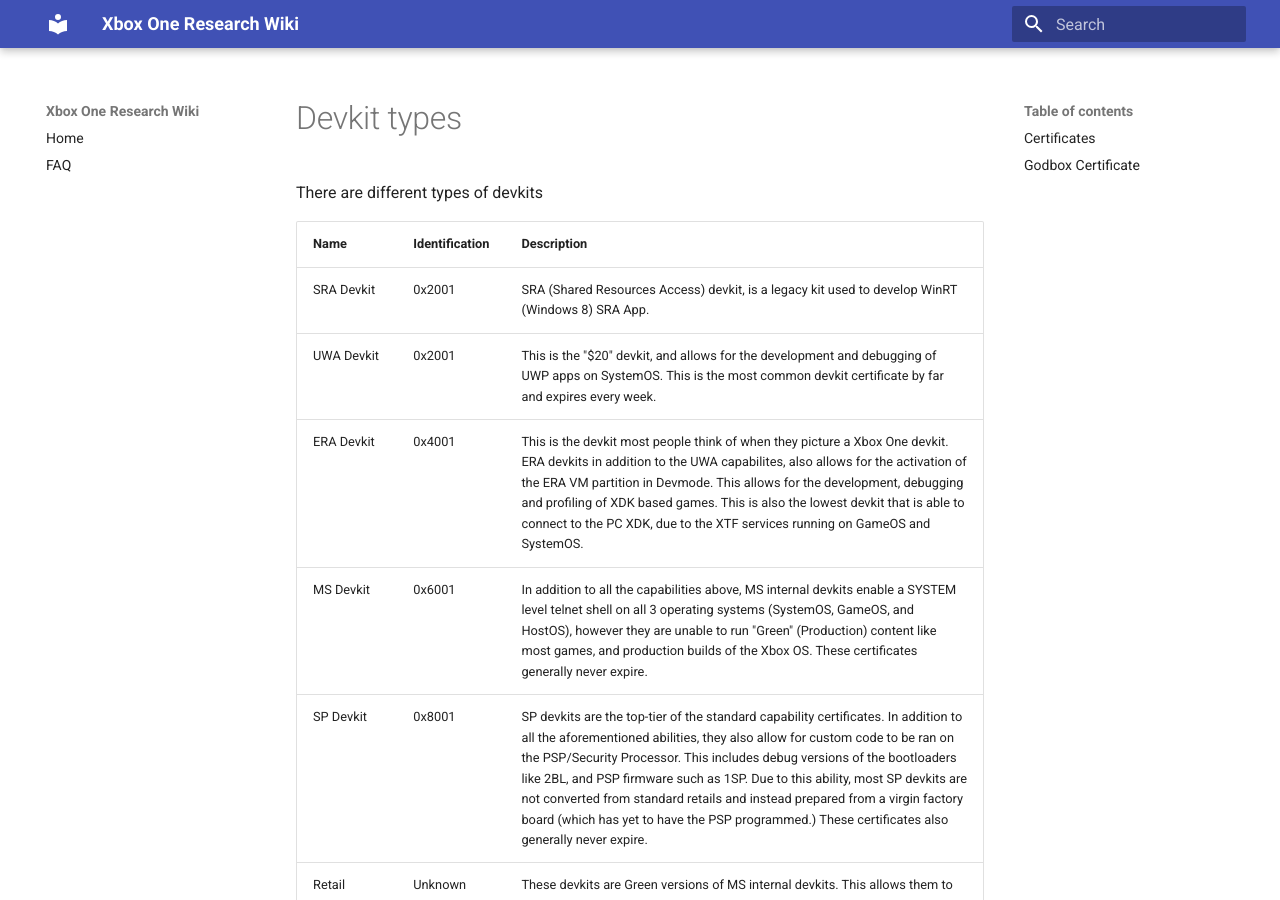
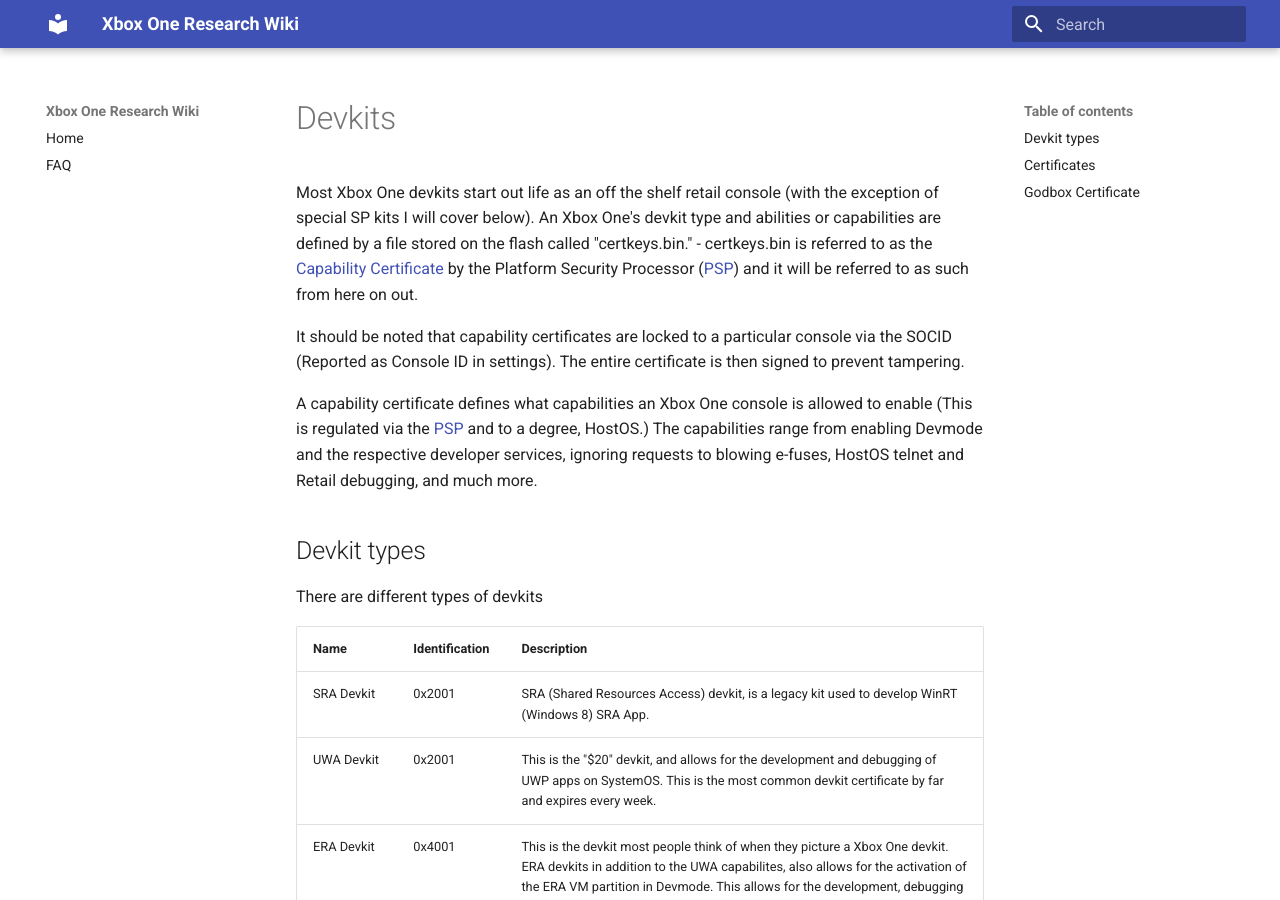
Before and after one commit to xboxoneresearch/wiki, an MkDocs documentation site: the page built from docs/devkit-types.md, in a window 1280 px wide and 900 px high. Built offline with MkDocs 1.6.1 and Material for MkDocs 9.7.7, drawn with Linux system fonts in a browser that asks for light colours.

```diff
--- a/docs/devkit-types.md
+++ b/docs/devkit-types.md
@@ -1,7 +1,15 @@
 <!-- TITLE: Devkit Types -->
 <!-- SUBTITLE: A quick summary of Devkit Types -->
 
-# Devkit types
+# Devkits
+
+Most Xbox One devkits start out life as an off the shelf retail console (with the exception of special SP kits I will cover below). An Xbox One's devkit type and abilities or capabilities are defined by a file stored on the flash called "certkeys.bin." - certkeys.bin is referred to as the [Capability Certificate](../certificates) by the Platform Security Processor ([PSP](../security-processor)) and it will be referred to as such from here on out.
+
+It should be noted that capability certificates are locked to a particular console via the SOCID (Reported as Console ID in settings). The entire certificate is then signed to prevent tampering.
+
+A capability certificate defines what capabilities an Xbox One console is allowed to enable (This is regulated via the [PSP](../security-processor) and to a degree, HostOS.) The capabilities range from enabling Devmode and the respective developer services, ignoring requests to blowing e-fuses, HostOS telnet and Retail debugging, and much more.
+
+## Devkit types
 There are different types of devkits
 
 | Name             | Identification | Description                                                                                                                                                                                |
```
Also changed, not shown: docs/special-ntfs-usb-files.md (+8 -2 lines).
